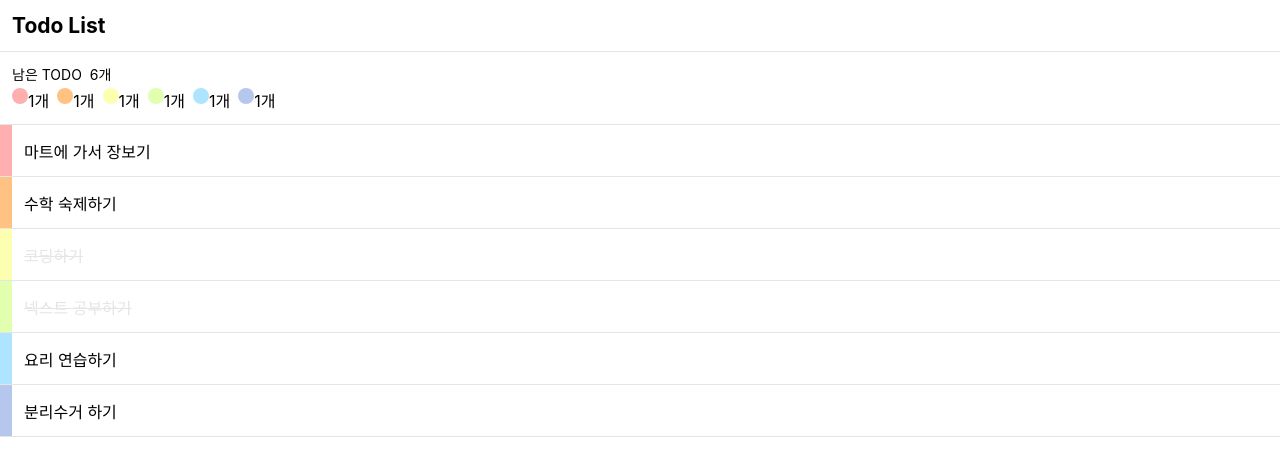
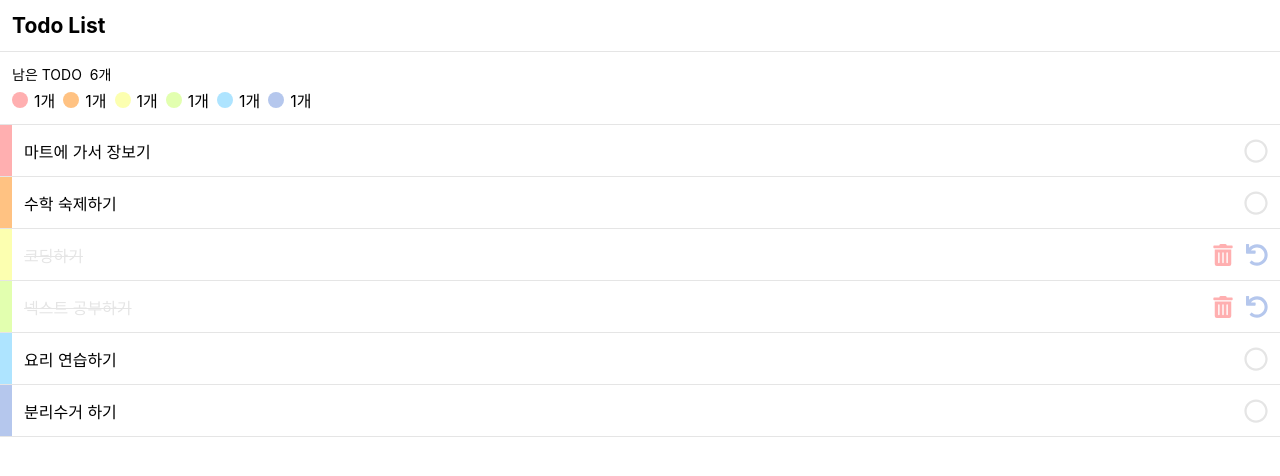
Before and after one commit to uponreal/next-todo, a Next.js app: page / in a window 1280 px wide. Shown: the top 476 px of the page. Built offline with nearby package versions, Linux system fonts and the light colour scheme.

Commit message:
TodoList 기본 마크업 완성

```diff
--- a/components/TodoList.js
+++ b/components/TodoList.js
@@ -1,5 +1,6 @@
 import { useCallback, useMemo } from "react";
 import palette from "../theme/palette";
+import { FaRegCircle, FaTrashAlt, FaUndo } from "react-icons/fa";
 
 const TodoList = ({ todos }) => {
   const getTodoColorCount = useCallback(() => {
@@ -50,8 +51,28 @@ const TodoList = ({ todos }) => {
                     {todo.text}
                   </p>
                 </div>
-                <div className="todo-right-side">
-                  {todo.checked === true ? "" : ""}
+                <div className="todo-list__item__right-side">
+                  {todo.checked === true ? (
+                    <>
+                      <FaTrashAlt
+                        color={palette.red}
+                        size={22}
+                        onClick={() => console.log("click delete button")}
+                      />
+                      <FaUndo
+                        color={palette.navy}
+                        size={22}
+                        onClick={() => console.log("click undo button")}
+                        style={{ marginLeft: 12 }}
+                      />
+                    </>
+                  ) : (
+                    <FaRegCircle
+                      color={palette.gray}
+                      size={24}
+                      onClick={() => console.log("click done button")}
+                    />
+                  )}
                 </div>
               </li>
             );
@@ -78,12 +99,14 @@ const TodoList = ({ todos }) => {
         }
         .header__color {
           display: flex;
+          align-items: center;
           margin-right: 8px;
         }
         .header__round-color {
           width: 16px;
           height: 16px;
           border-radius: 50%;
+          margin-right: 6px;
         }
         .todo-list {
           padding: 0;
@@ -113,6 +136,12 @@ const TodoList = ({ todos }) => {
           color: ${palette.gray};
           text-decoration: line-through;
         }
+        .todo-list__item__right-side {
+          height: 100%;
+          display: flex;
+          align-items: center;
+          padding-right: 12px;
+        }
         .bg-blue {
           background-color: ${palette.blue};
         }
--- a/package.json
+++ b/package.json
@@ -10,6 +10,7 @@
   "dependencies": {
     "next": "10.0.7",
     "react": "17.0.1",
-    "react-dom": "17.0.1"
+    "react-dom": "17.0.1",
+    "react-icons": "^4.2.0"
   }
 }
```
Also changed, not shown: 1 other file (tests, documents, lock files or other folders).
